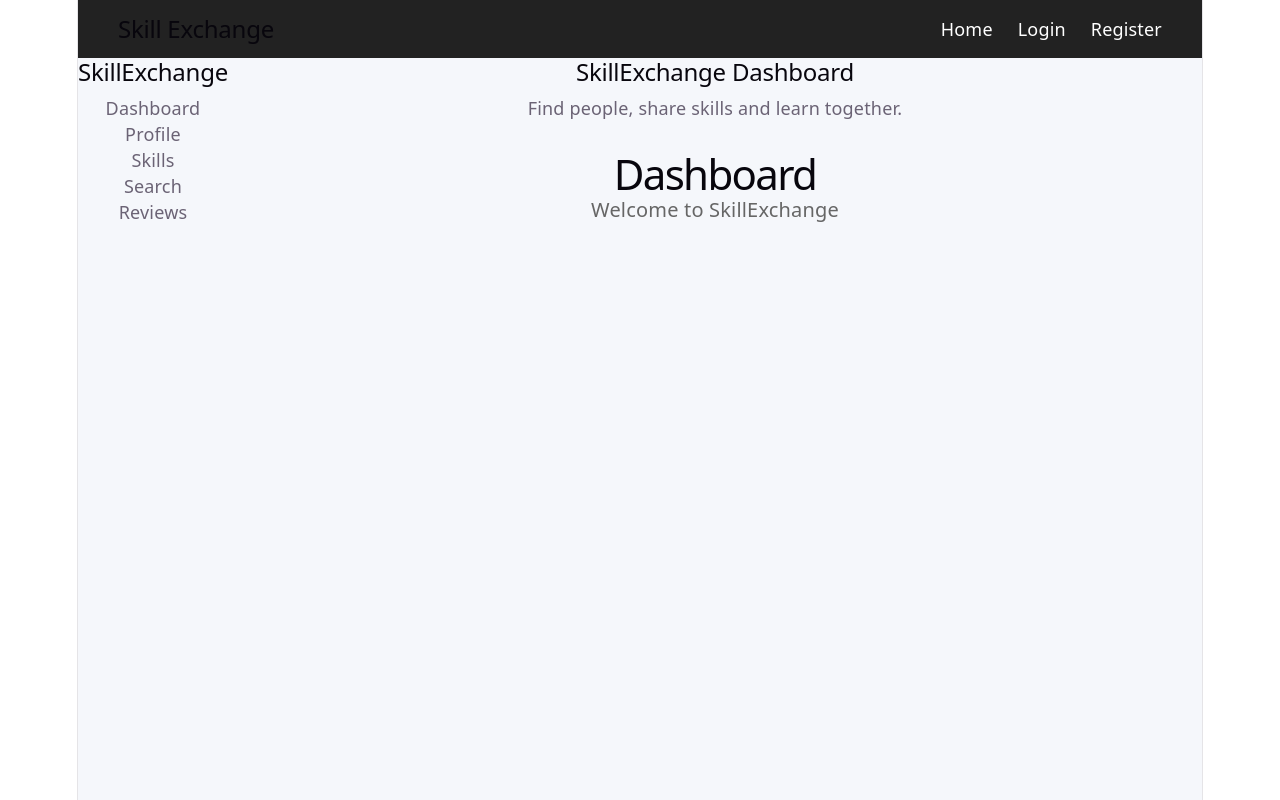
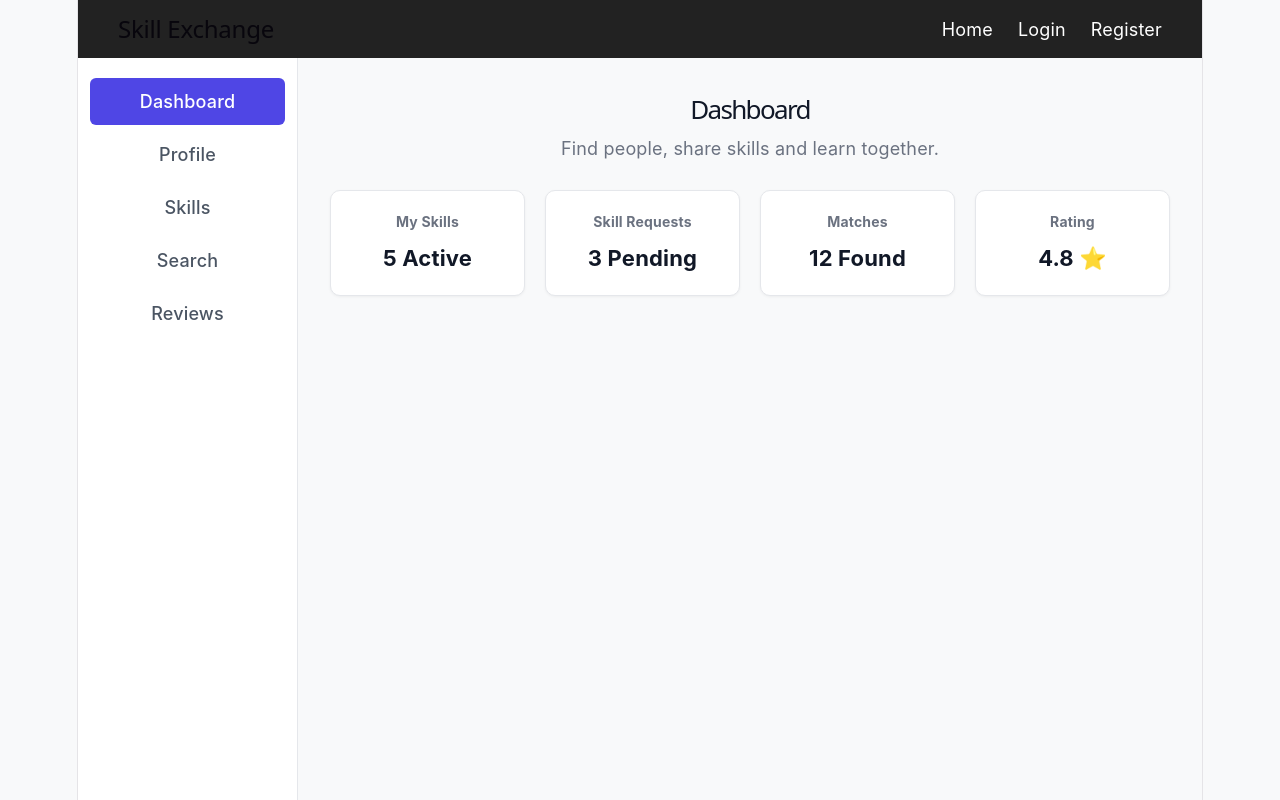
Before and after one commit to vijsanya27-afk/DEVOPS-2026-CS-E-15, a React (Vite) app: page / in a window 1280 px wide. Shown: the top 800 px of the page. Built offline with nearby package versions, Linux system fonts and the light colour scheme.

Commit message:
Added Dashboard and Sidebar components

```diff
--- a/src/App.css
+++ b/src/App.css
@@ -1,14 +1,35 @@
-.home {
-  text-align: center;
-  padding: 80px 20px;
+/* Global Reset */
+* {
+  box-sizing: border-box;
+  margin: 0;
+  padding: 0;
+  font-family: -apple-system, BlinkMacSystemFont, 'Segoe UI', Roboto, Oxygen,
+    Ubuntu, Cantarell, 'Open Sans', 'Helvetica Neue', sans-serif;
 }
 
-.home h1 {
-  font-size: 40px;
-  margin-bottom: 15px;
+body {
+  background-color: #f8f9fa;
+  color: #333333;
+  line-height: 1.5;
+  overflow-x: hidden;
 }
 
-.home p {
-  font-size: 18px;
-  color: red;
+/* App Container */
+#root {
+  min-height: 100vh;
+  display: flex;
+  flex-direction: column;
 }
+
+/* Global Link Styles */
+a {
+  text-decoration: none;
+  color: inherit;
+}
+
+/* Global Button Reset */
+button {
+  cursor: pointer;
+  border: none;
+  outline: none;
+}
--- a/src/App.jsx
+++ b/src/App.jsx
@@ -8,10 +8,7 @@ function App() {
       <Navbar />
       <Dashboard />
 
-      <main className="home">
-        <h1>Welcome to Skill Exchange Platform</h1>
-        <p>Learn skills, share knowledge, and connect with others.</p>
-      </main>
+
     </>
   );
 }
--- /dev/null
+++ b/src/components/Sidebar.css
@@ -0,0 +1,29 @@
+.sidebar {
+  width: 220px;
+  background-color: #ffffff;
+  border-right: 1px solid #e5e7eb;
+  padding: 20px 12px;
+  min-height: 100vh;
+}
+
+.sidebar-menu {
+  list-style: none;
+  padding: 0;
+  margin: 0;
+}
+
+.sidebar-menu li {
+  padding: 10px 14px;
+  margin-bottom: 6px;
+  border-radius: 6px;
+  cursor: pointer;
+  color: #4b5563;
+  font-weight: 500;
+  transition: all 0.2s;
+}
+
+.sidebar-menu li.active,
+.sidebar-menu li:hover {
+  background-color: #4f46e5;
+  color: #ffffff;
+}
--- a/src/components/Sidebar.jsx
+++ b/src/components/Sidebar.jsx
@@ -1,17 +1,18 @@
-function Sidebar() {
+import React from 'react';
+import './Sidebar.css';
+
+const Sidebar = () => {
   return (
-    <aside>
-      <h2>SkillExchange</h2>
+    <aside className="sidebar">
+      <ul className="sidebar-menu">
+        <li className="active">Dashboard</li>
+        <li>Profile</li>
+        <li>Skills</li>
+        <li>Search</li>
+        <li>Reviews</li>
+      </ul>
+    </aside>
+  );
+};
 
-      <nav>
-        <p>Dashboard</p>
-        <p>Profile</p>
-        <p>Skills</p>
-        <p>Search</p>
-        <p>Reviews</p>
-      </nav>
-    </aside>
-  )
-}
-
-export default Sidebar
+export default Sidebar;
--- a/src/pages/Dashboard.css
+++ b/src/pages/Dashboard.css
@@ -1,30 +1,57 @@
-* {
-  box-sizing: border-box;
+.dashboard-page {
+  display: flex;
+  min-height: 100vh;
+  background-color: #f8f9fa;
+  font-family: Arial, sans-serif;
 }
 
-.dashboard {
-  display: flex;
-  min-height: 100vh;
-  width: 100%;
-  background: #f5f7fb;
+.dashboard-main {
+  flex: 1;
+  padding: 32px;
 }
 
-.main-content {
-  flex: 1;
-  min-width: 0;
+.dashboard-header h1 {
+  margin: 0 0 6px 0;
+  font-size: 26px;
+  color: #111827;
 }
 
-main {
-  padding: 40px;
+.dashboard-header p {
+  color: #6b7280;
+  margin: 0 0 28px 0;
 }
 
-main h1 {
-  font-size: 42px;
-  margin: 0 0 10px;
+/* 11 Aug Cards Grid */
+/* Cards ko 4 equal columns me fit karne ke liye */
+.cards-grid {
+  display: grid;
+  grid-template-columns: repeat(4, 1fr); /* Direct 4 columns */
+  gap: 20px;
+  margin-top: 20px;
 }
 
-main p {
-  font-size: 20px;
-  color: #666;
+/* Sidebar ki height full screen karne ke liye */
+.sidebar {
+  min-height: calc(100vh - 60px);
+}
+
+.dash-card {
+  background: #ffffff;
+  padding: 20px;
+  border-radius: 10px;
+  border: 1px solid #e5e7eb;
+  box-shadow: 0 1px 3px rgba(0, 0, 0, 0.05);
+}
+
+.dash-card h3 {
   margin: 0;
+  font-size: 14px;
+  color: #6b7280;
 }
+
+.card-value {
+  margin: 10px 0 0 0;
+  font-size: 22px;
+  font-weight: bold;
+  color: #111827;
+}
--- a/src/pages/Dashboard.jsx
+++ b/src/pages/Dashboard.jsx
@@ -1,20 +1,42 @@
-import './Dashboard.css'
-import Header from '../components/Header'
-import Sidebar from '../components/Sidebar'
+import React from 'react';
+import Sidebar from '../components/Sidebar.jsx';
+import './Dashboard.css';
 
-function Dashboard() {
+const Dashboard = () => {
   return (
-     <div className="dashboard">
-     <Sidebar />
-    <div className="main-content">
-      <Header/>
-     <main>
+    <div className="dashboard-page">
+      {/* 10 Aug Task: Layout Setup with Sidebar */}
+      <Sidebar />
+
+      {/* Main Content Area */}
+      <main className="dashboard-main">
+        <header className="dashboard-header">
           <h1>Dashboard</h1>
-          <p>Welcome to SkillExchange</p>
+          <p>Find people, share skills and learn together.</p>
+        </header>
+
+        {/* 11 Aug Task: Basic Cards Layout */}
+        <div className="cards-grid">
+          <div className="dash-card">
+            <h3>My Skills</h3>
+            <p className="card-value">5 Active</p>
+          </div>
+          <div className="dash-card">
+            <h3>Skill Requests</h3>
+            <p className="card-value">3 Pending</p>
+          </div>
+          <div className="dash-card">
+            <h3>Matches</h3>
+            <p className="card-value">12 Found</p>
+          </div>
+          <div className="dash-card">
+            <h3>Rating</h3>
+            <p className="card-value">4.8 ⭐</p>
+          </div>
+        </div>
       </main>
     </div>
-    </div>
-  )
-}
+  );
+};
 
-export default Dashboard
+export default Dashboard;
```
